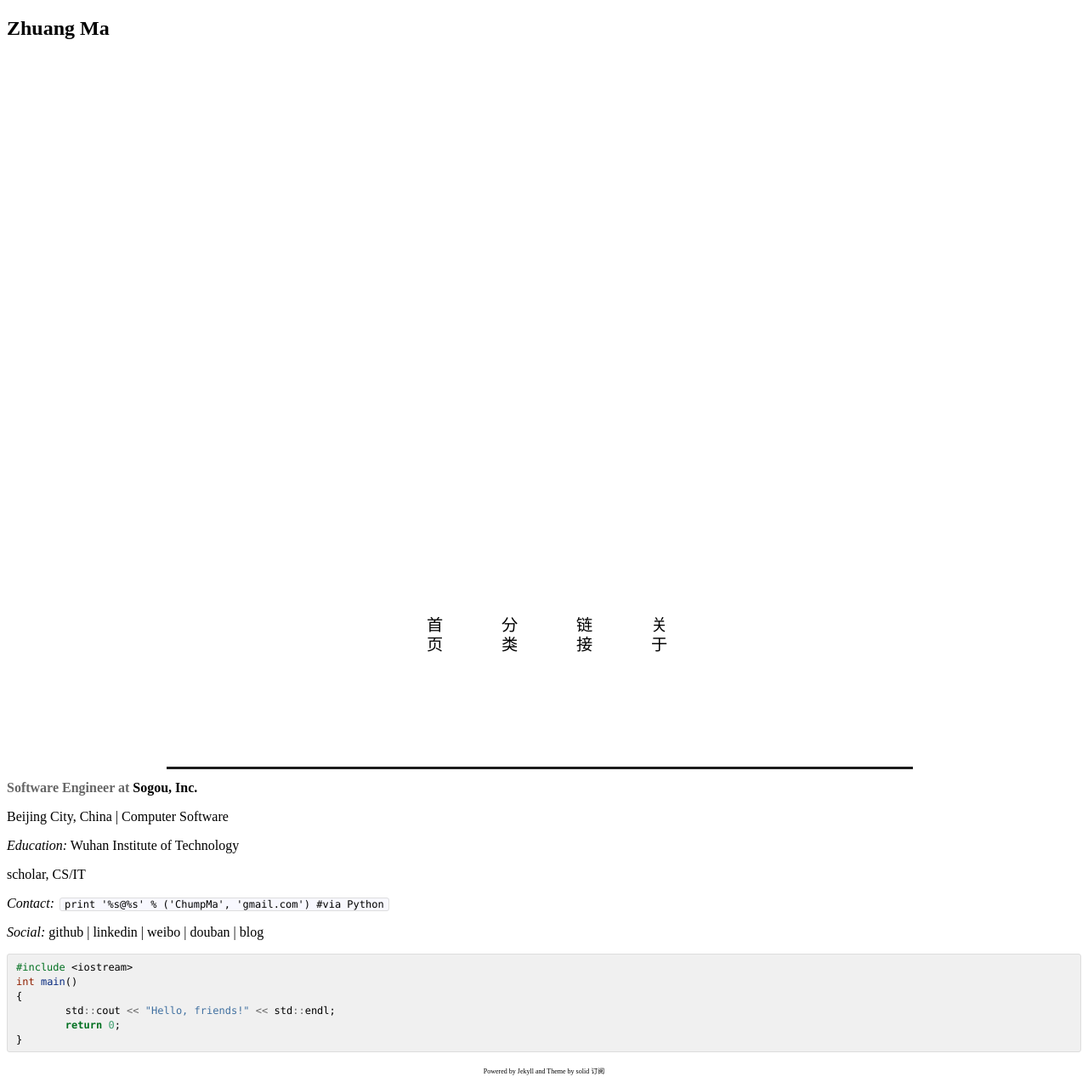
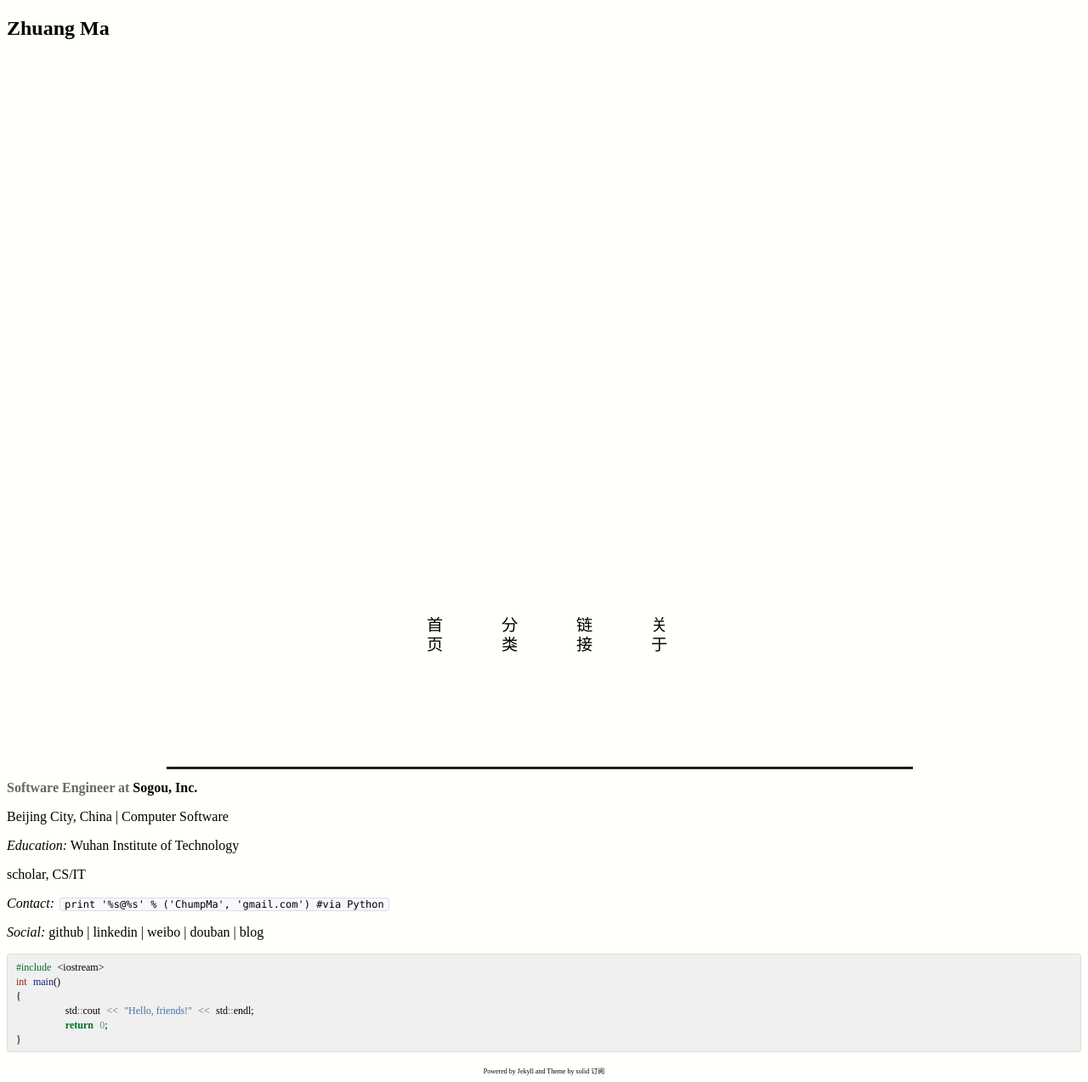
Before and after one commit to Makuraryu/Makuraryu.github.io, a Jekyll site: the page built from pages/about.md, in a window 1280 px wide. Shown: the whole page at 85% size. Built offline with Jekyll 4.4.1, drawn with Linux system fonts in a browser that asks for light colours; some web fonts are replaced.

Commit message:
Add files via upload

```diff
--- a/css/default.css
+++ b/css/default.css
@@ -1,8 +1,13 @@
+html{
+  background-color: #fffffb;
+}
+
 #cover{
   position: relative;
   height: 98vh;
   width: 98vw;
 }
+
 #cover::after{
   content: '';
   text-align: center;
--- a/css/text.css
+++ b/css/text.css
@@ -2,4 +2,20 @@
 a{
     text-decoration: none;
     color: black;
-    }
+    font-family: FandolSong-Bold;
+}
+
+span{
+    font-family: FandolSong-Bold;
+}
+
+
+@font-face {
+    font-family: FandolSong-Bold;
+    src: url(./FandolSong-Bold.otf);
+}
+
+@font-face {
+    font-family: FandolSong-Re;
+    src: url(./FandolSong-Regular.otf);
+}
```
Also changed, not shown: 3 other files.
